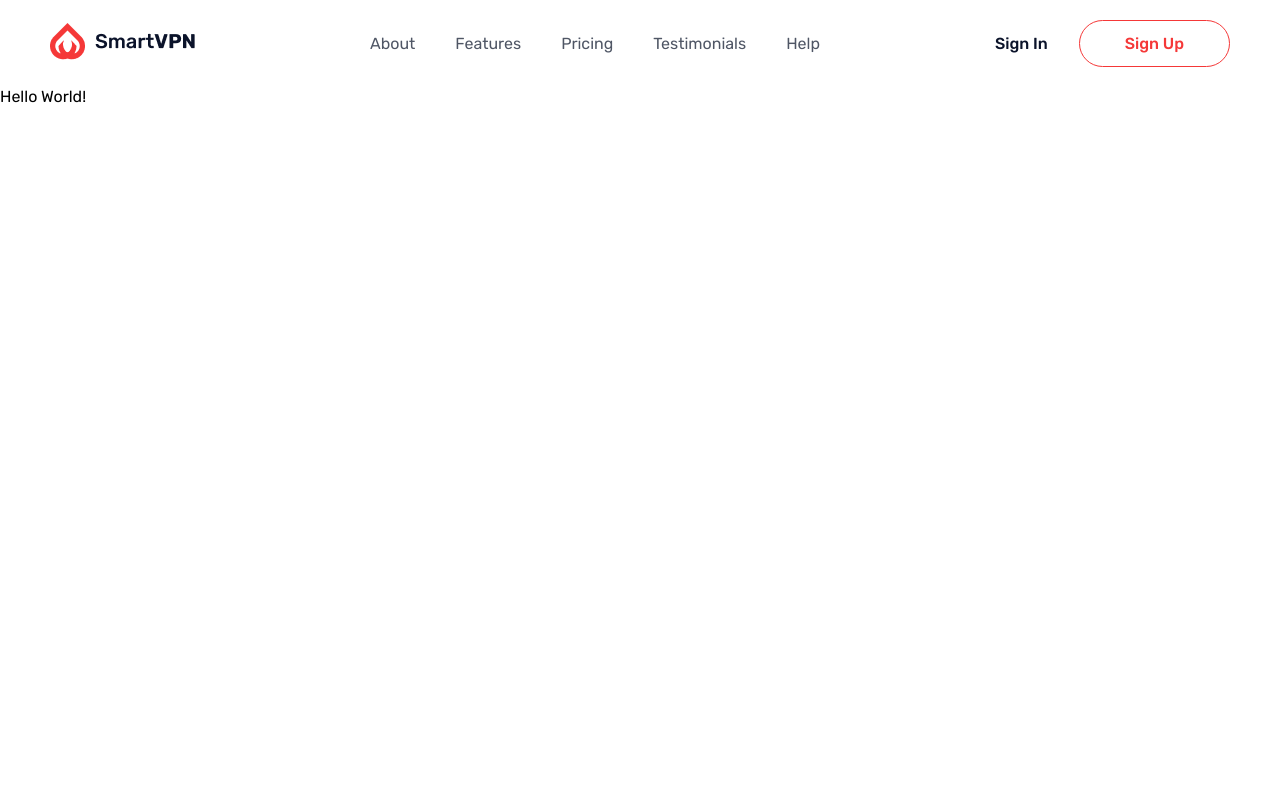
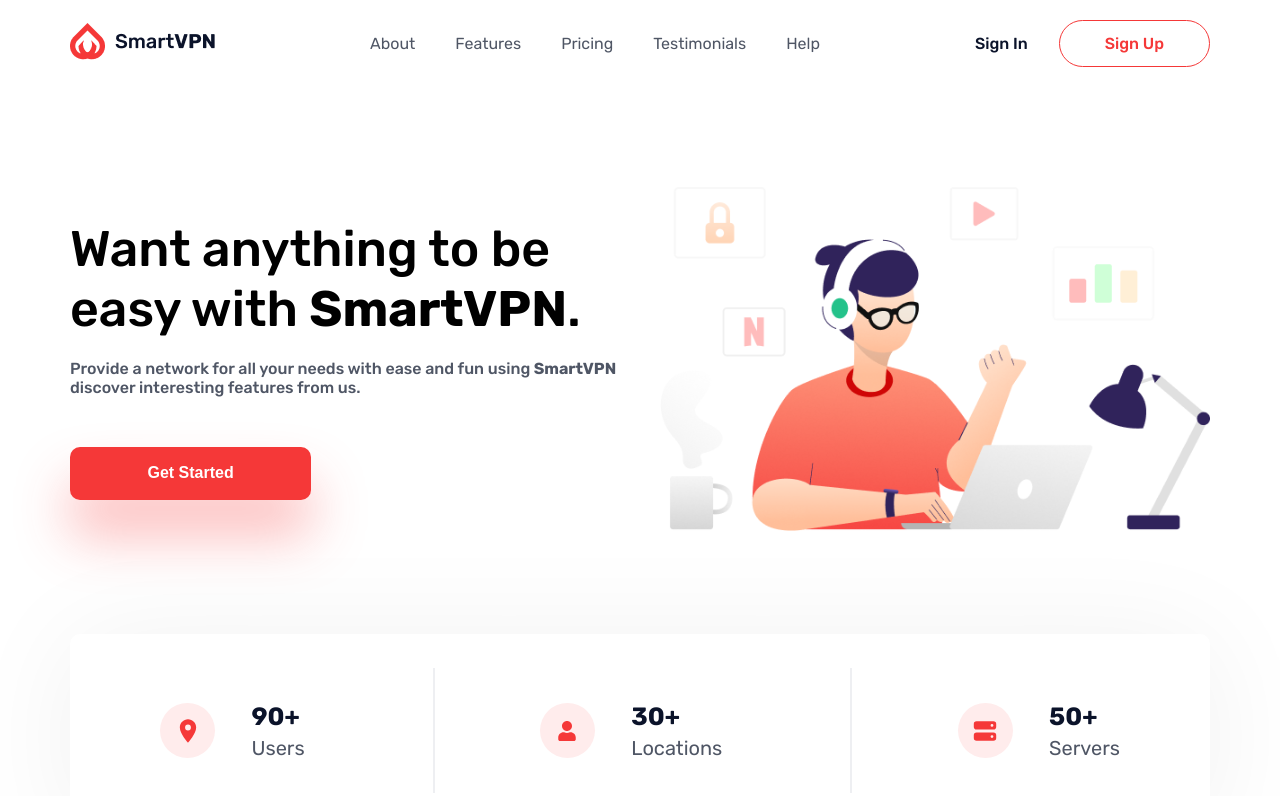
Before and after one commit to alizaeda/dev_smart-vpn, a React (Create React App) app: page / in a window 1280 px wide. Shown: the top 796 px of the page. Built offline with nearby package versions, Linux system fonts and the light colour scheme.

Commit message:
Hero Section

```diff
--- /dev/null
+++ b/src/components/Features/Features.style.js
@@ -0,0 +1,66 @@
+import styled from "styled-components";
+import { device } from "../../globalStyles";
+
+export const CounterWrapper = styled.div`
+  display: flex;
+  justify-content: space-between;
+  align-items: center;
+  box-shadow: 0px 6px 114px rgba(0, 0, 0, 0.06);
+  padding: 67.5px 90px;
+  margin-top: 103px;
+
+  border-radius: var(--br1);
+  @media ${device.medium} {
+    flex-direction: column;
+  }
+`;
+
+export const Counter = styled.div`
+  display: flex;
+  align-items: center;
+  position: relative;
+  &:not(:last-child) {
+    padding-right: 130px;
+  }
+  &:not(:last-child):before {
+    content: "";
+    position: absolute;
+    width: 2px;
+    height: 125.5px;
+    background-color: #eeeff2;
+    right: 0;
+  }
+  @media ${device.medium} {
+    padding-right: 0 !important;
+    margin-bottom: 100px;
+    &:before {
+      content: none !important;
+    }
+  }
+`;
+
+export const CounterIcon = styled.div`
+  background-color: #ffecec;
+  width: 55px;
+  height: 55px;
+  text-align: center;
+  display: flex;
+  align-items: center;
+  justify-content: center;
+  border-radius: var(--br3);
+  margin-right: 36.5px;
+`;
+
+export const CounterContent = styled.div``;
+
+export const CounterInt = styled.h3`
+  margin-bottom: 5px;
+  font-weight: bold;
+  font-size: var(--f4);
+  color: var(--primary);
+`;
+
+export const CounterText = styled.p`
+  font-size: var(--f3);
+  color: var(--gray);
+`;
--- /dev/null
+++ b/src/components/Features/index.js
@@ -0,0 +1,51 @@
+import React from "react";
+import { MdLocationOn } from "react-icons/md";
+import { FaUser } from "react-icons/fa";
+import { HiServer } from "react-icons/hi";
+import { Container } from "../../globalStyles";
+import {
+  Counter,
+  CounterContent,
+  CounterIcon,
+  CounterInt,
+  CounterText,
+  CounterWrapper,
+} from "./Features.style";
+
+const Features = () => {
+  return (
+    <Container>
+      <CounterWrapper>
+        <Counter>
+          <CounterIcon>
+            <MdLocationOn size={28} color='#F53838' />
+          </CounterIcon>
+          <CounterContent>
+            <CounterInt>90+</CounterInt>
+            <CounterText>Users</CounterText>
+          </CounterContent>
+        </Counter>
+        <Counter>
+          <CounterIcon>
+            <FaUser size={20} color='#F53838' />
+          </CounterIcon>
+          <CounterContent>
+            <CounterInt>30+</CounterInt>
+            <CounterText>Locations</CounterText>
+          </CounterContent>
+        </Counter>
+        <Counter>
+          <CounterIcon>
+            <HiServer size={28} color='#F53838' />
+          </CounterIcon>
+          <CounterContent>
+            <CounterInt>50+</CounterInt>
+            <CounterText>Servers</CounterText>
+          </CounterContent>
+        </Counter>
+      </CounterWrapper>
+    </Container>
+  );
+};
+
+export default Features;
--- /dev/null
+++ b/src/components/HeroSection/Hero.style.js
@@ -0,0 +1,94 @@
+import styled from "styled-components";
+import { device } from "../../globalStyles";
+
+export const HeroWrapper = styled.div`
+  display: flex;
+  justify-content: space-between;
+  align-items: center;
+  margin-top: 100px;
+  @media ${device.large} {
+    flex-direction: column-reverse;
+    margin-top: 20px;
+  }
+`;
+
+export const HeroContent = styled.div`
+  display: flex;
+  flex-direction: column;
+  align-items: center;
+  width: 50%;
+  margin-right: 40px;
+  @media ${device.large} {
+    width: 100%;
+    margin: auto;
+    text-align: center;
+    margin-bottom: 30px;
+  }
+`;
+
+export const ContentHeading = styled.h1`
+  font-size: var(--f6);
+  font-weight: 500;
+  margin-bottom: 20px;
+  @media ${device.medium} {
+    font-size: 32px;
+  }
+`;
+
+export const Strong = styled.span`
+  font-weight: bold;
+`;
+
+export const ContentText = styled.p`
+  margin-bottom: 50px;
+  color: var(--gray);
+  font-weight: 500;
+  @media ${device.large} {
+    margin-bottom: 30px;
+  }
+`;
+
+export const ContentButton = styled.button`
+  align-self: flex-start;
+  font-weight: 700; // need to edit
+  font-size: 16px;
+  color: var(--primary);
+  transition: var(--transition);
+  border-radius: var(--br1);
+  color: #fff;
+  background-color: var(--red);
+  border: none;
+  padding: 17.5px 77.5px;
+  cursor: pointer;
+  box-shadow: 0px 35px 54px rgba(245, 56, 56, 0.35);
+
+  &:hover {
+    background-color: #fff;
+    border: 1px solid var(--red);
+    color: var(--red-alt);
+    transform: scale(0.9);
+    box-shadow: 0px 15px 25px rgba(245, 56, 56, 0.35);
+  }
+  &:active {
+    transform: scale(1.02);
+  }
+
+  @media ${device.large} {
+    margin: auto;
+  }
+`;
+
+export const HeroImgWrapper = styled.div`
+  width: 50%;
+  display: flex;
+  justify-content: center;
+  align-items: center;
+  @media ${device.large} {
+    width: 100%;
+    margin-bottom: 30px;
+  }
+`;
+
+export const Img = styled.img`
+  width: 100%;
+`;
--- a/src/components/HeroSection/index.js
+++ b/src/components/HeroSection/index.js
@@ -1,7 +1,40 @@
 import React from "react";
+import heroImg from "../../images/Illustration-1.png";
+
+import { Container } from "../../globalStyles";
+import {
+  ContentButton,
+  ContentHeading,
+  ContentText,
+  HeroContent,
+  HeroImgWrapper,
+  HeroWrapper,
+  Img,
+  Strong,
+} from "./Hero.style";
 
 const Hero = () => {
-  return <div>Hello World!</div>;
+  return (
+    <>
+      <Container>
+        <HeroWrapper>
+          <HeroContent>
+            <ContentHeading>
+              Want anything to be easy with <Strong>SmartVPN</Strong>.
+            </ContentHeading>
+            <ContentText>
+              Provide a network for all your needs with ease and fun using
+              <Strong> SmartVPN</Strong> discover interesting features from us.
+            </ContentText>
+            <ContentButton>Get Started</ContentButton>
+          </HeroContent>
+          <HeroImgWrapper>
+            <Img src={heroImg} alt='hero' />
+          </HeroImgWrapper>
+        </HeroWrapper>
+      </Container>
+    </>
+  );
 };
 
 export default Hero;
--- a/src/components/Navbar/Navbar.elements.js
+++ b/src/components/Navbar/Navbar.style.js
@@ -75,6 +75,9 @@
   &:hover {
     color: var(--red);
   }
+  &:active {
+    transform: scale(1.02);
+  }
   &:last-of-type {
     margin-left: 30px;
     border-radius: 50px;
--- a/src/components/Navbar/index.js
+++ b/src/components/Navbar/index.js
@@ -12,7 +12,7 @@
   NavbarItems,
   NavbarMenuIcon,
   NavbarWrapper,
-} from "./Navbar.elements";
+} from "./Navbar.style";
 
 const Navbar = ({ toggleMenu }) => {
   return (
--- a/src/components/Sidebar/Sidebar.elements.js
+++ b/src/components/Sidebar/Sidebar.elements.js
@@ -11,6 +11,7 @@
   background-color: #eee;
   padding: 50px;
   transition: var(--transition);
+  z-index: 999;
 `;
 
 export const SidebarLogo = styled(LinkRouter)`
--- a/src/globalStyles.js
+++ b/src/globalStyles.js
@@ -77,16 +77,13 @@
 `;
 
 export const Container = styled.div`
-  /* max-width: 1100px; */
   width: 100%;
-  /* padding-right: 15px; */
-  /* padding-left: 15px; */
   margin-right: auto;
   margin-left: auto;
   //alt
-  max-width: 1300px;
-  padding-right: 50px;
-  padding-left: 50px;
+  max-width: 1140px;
+  /* padding-right: 20px; */
+  /* padding-left: 20px; */
 
   @media ${device.medium} {
     padding-right: 15px;
--- a/src/pages/index.js
+++ b/src/pages/index.js
@@ -1,4 +1,5 @@
 import React, { useState } from "react";
+import Features from "../components/Features";
 import Hero from "../components/HeroSection";
 import Navbar from "../components/Navbar";
 import Sidebar from "../components/Sidebar";
@@ -12,6 +13,7 @@
       <Navbar toggleMenu={toggleMenu} />
       <Sidebar isOpen={isOpen} toggleMenu={toggleMenu} />
       <Hero />
+      <Features />
     </>
   );
 };
```
Also changed, not shown: src/components/HeroSection/Hero.elements.js (deleted).
